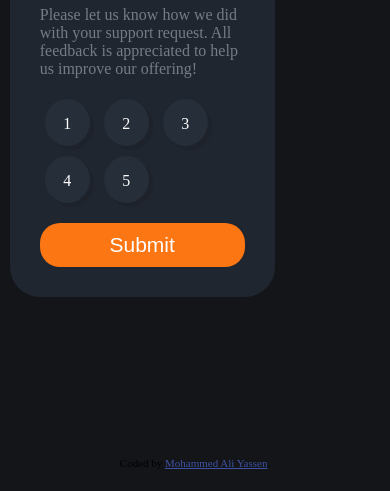
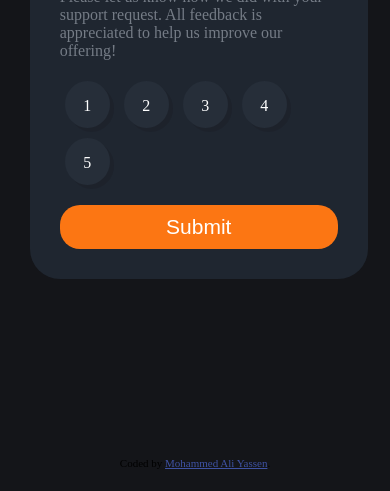
Before and after one commit to Mohammedaliyassen/rating-component, a plain HTML site: page index.html in a window 390 px wide. Shown: the part 353-844 px from the top of the page. Drawn offline with Linux system fonts and the light colour scheme.

Commit message:
Update style.css

```diff
--- a/style.css
+++ b/style.css
@@ -18,6 +18,7 @@ body {
 
 #father {
     width: 55vw;
+    max-width: 400px;
     overflow: hidden;
 }
 
@@ -28,6 +29,7 @@ body {
     padding: 30px;
     border-radius: 30px;
     backface-visibility: hidden;
+    margin: 0  20px;
 }
 
 span {
@@ -81,7 +83,7 @@ button {
 }
 
 #thanks {
-    transform: translate(50vw, 0);
+
     text-align: center;
     display: flex;
     flex-direction: column;
@@ -94,6 +96,7 @@ button {
 
 #rotateMagic {
     width: 95vw;
+    max-width: 820px;
     display: flex;
     flex-direction: row;
 }
@@ -112,14 +115,14 @@ button {
     background-color: #fc7613;
 }
 
-@media (max-width:700px) {
+@media (max-width:810px) {
     #father {
         width: 90%;
         overflow: hidden;
     }
 
     #rotateMagic {
-        width: 140%;
+        width: 200%;
         display: flex;
         /* transform: translate(13px,0); */
         flex-direction: row;
```
